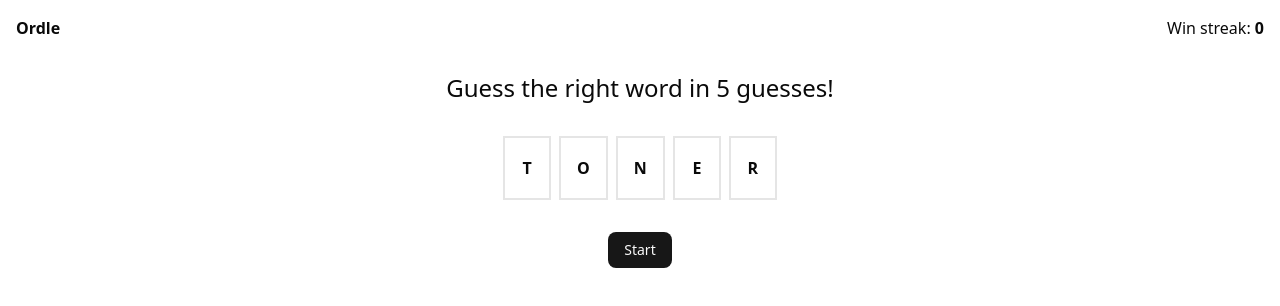
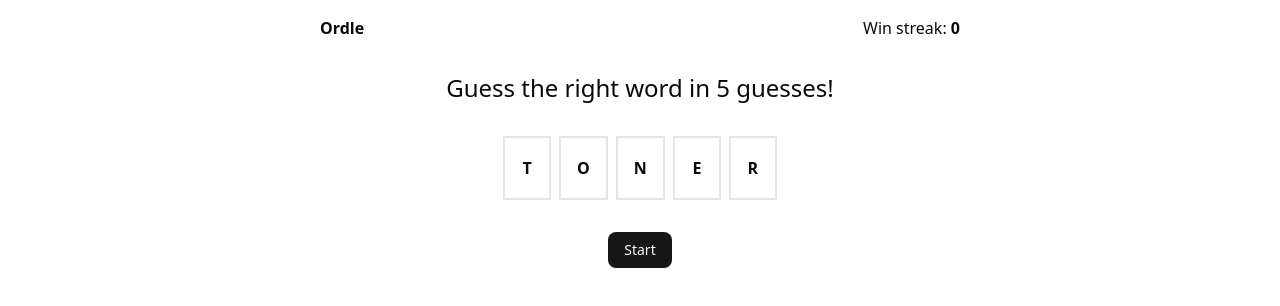
Before and after one commit to jonte265/guess-word, a Next.js app: page / in a window 1280 px wide. Shown: the top 306 px of the page. Built offline with nearby package versions, Linux system fonts and the light colour scheme.

Commit message:
max width header

```diff
--- a/components/ui/custom/HeaderNav.tsx
+++ b/components/ui/custom/HeaderNav.tsx
@@ -6,7 +6,7 @@
   const wordStore = useWordStore();
 
   return (
-    <header className='flex flex-row flex-wrap justify-between items-center p-4'>
+    <header className='flex flex-row flex-wrap justify-between items-center p-4 max-w-2xl mx-auto'>
       <h2 className='font-semibold'>Ordle</h2>
       {/* <nav className=''>
         <ul className='flex gap-4'>
```
